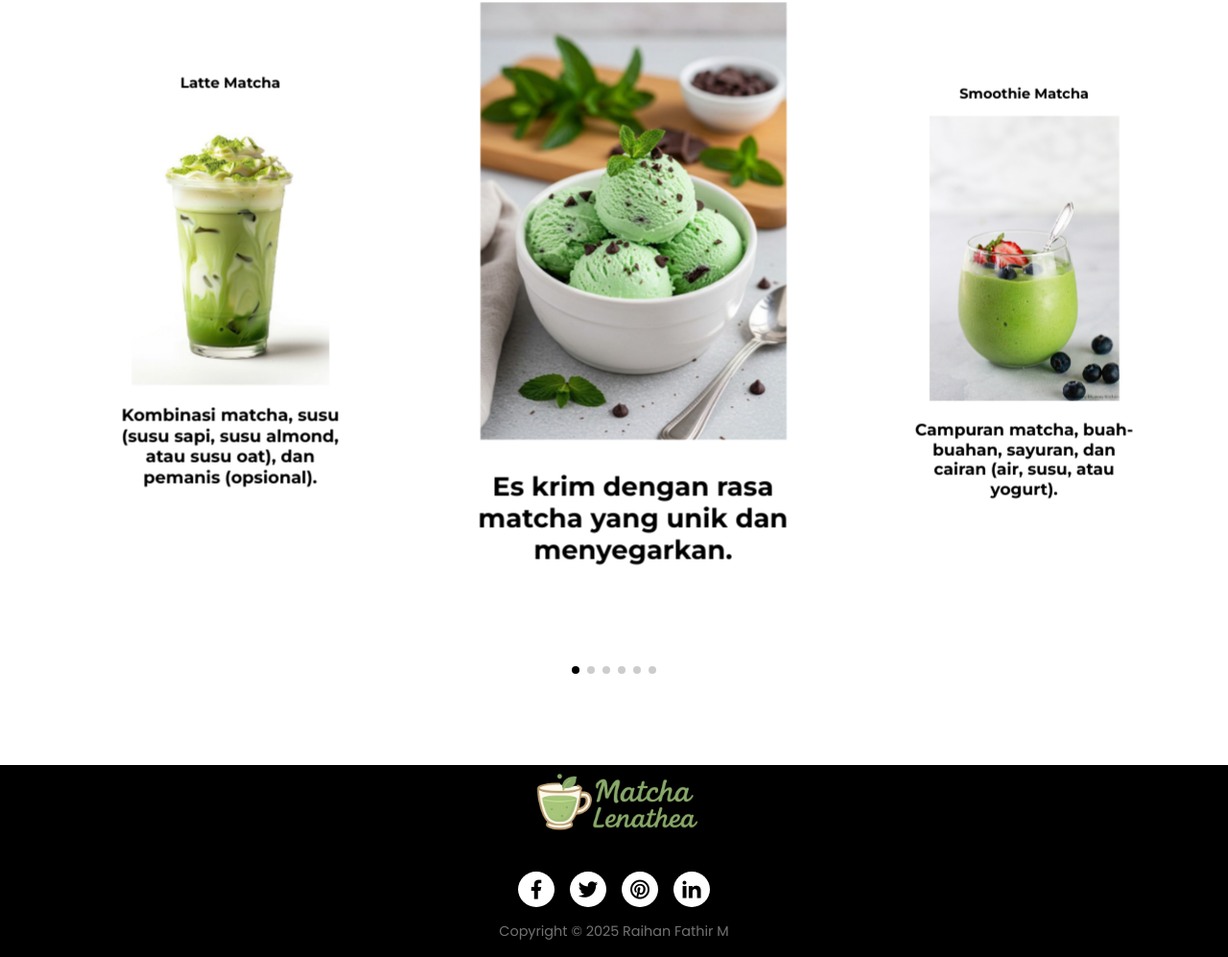
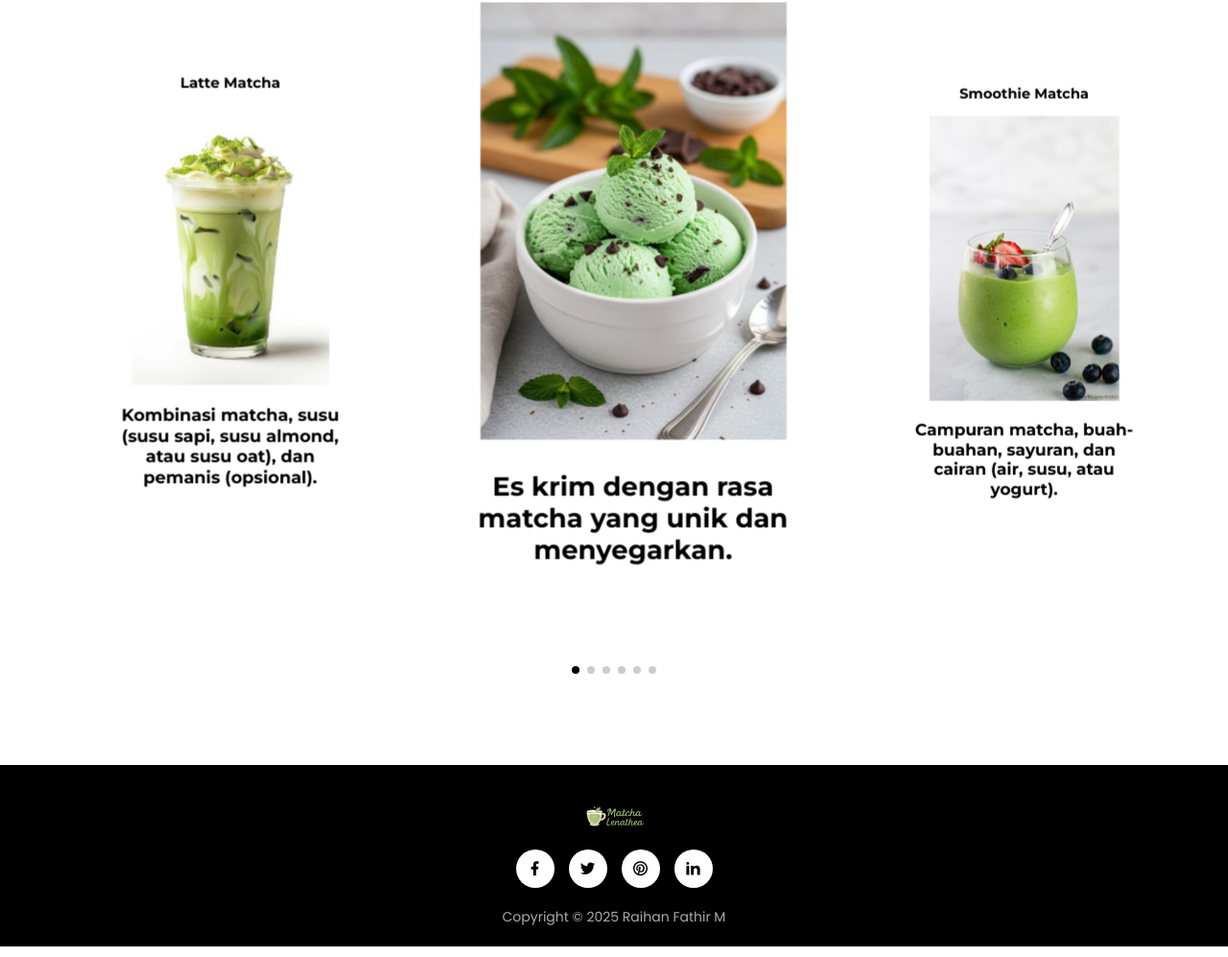
Before and after one commit to fathir267/Web---Project, a plain HTML site: page index.html in a window 1280 px wide. Shown: the part 2106-3103 px from the top of the page at 96% size. Drawn offline with nearby package versions, Linux system fonts and the light colour scheme.

Commit message:
Update styles.css

```diff
--- a/styles.css
+++ b/styles.css
@@ -323,42 +323,87 @@ img.header-bg {
   background-color: var(--text-dark);
 }
 
+/* ================= FOOTER ================= */
 .footer {
-  background-color: var(--text-dark);
+  background-color: #000;
+  padding: 40px 0 20px;
+  text-align: center;
 }
 
-.footer__container img {
-  margin-bottom: 2rem;
-  max-width: 225px;
-  margin-inline: auto;
+/* Container utama footer */
+.footer__container {
+  display: flex;
+  flex-direction: column;
+  align-items: center;
+  gap: 20px;
 }
 
+/* Logo footer kecil & tengah */
+.footer__logo {
+  width: 80px;
+  height: auto;
+  display: block;
+}
+
+/* List sosial media */
 .footer__socials {
   list-style: none;
   display: flex;
+  justify-content: center;
+  align-items: center;
+  gap: 15px;
+  padding: 0;
+  margin: 0;
+}
+
+/* Item sosial media */
+.footer__socials li {
+  display: inline-flex;
+}
+
+/* Link icon */
+.footer__socials li a {
+  width: 40px;
+  height: 40px;
+  background-color: #ffffff;
+  color: #000000;
+  border-radius: 50%;
+  display: flex;
   align-items: center;
   justify-content: center;
-  gap: 1rem;
+  font-size: 18px;
+  text-decoration: none;
+  transition: all 0.3s ease;
 }
 
-.footer__socials a {
-  padding: 2px 7px;
-  font-size: 1.5rem;
-  color: var(--text-dark);
-  background-color: var(--white);
-  border-radius: 100%;
+/* Hover icon */
+.footer__socials li a:hover {
+  background-color: #9ccc65; /* hijau matcha */
+  transform: translateY(-3px);
 }
 
-.footer__socials a:hover {
-  color: var(--white);
-  background-color: var(--text-light);
+/* Copyright bar */
+.footer__bar {
+  margin-top: 20px;
+  font-size: 14px;
+  color: #aaaaaa;
 }
 
-.footer__bar {
-  padding: 1rem;
-  font-size: 0.9rem;
-  color: var(--text-light);
-  text-align: center;
+/* ================= RESPONSIVE ================= */
+@media (max-width: 480px) {
+  .footer__logo {
+    width: 60px;
+  }
+
+  .footer__socials li a {
+    width: 36px;
+    height: 36px;
+    font-size: 16px;
+  }
+
+  .footer__bar {
+    font-size: 12px;
+  }
 }
 
 @media (width > 768px) {
```
